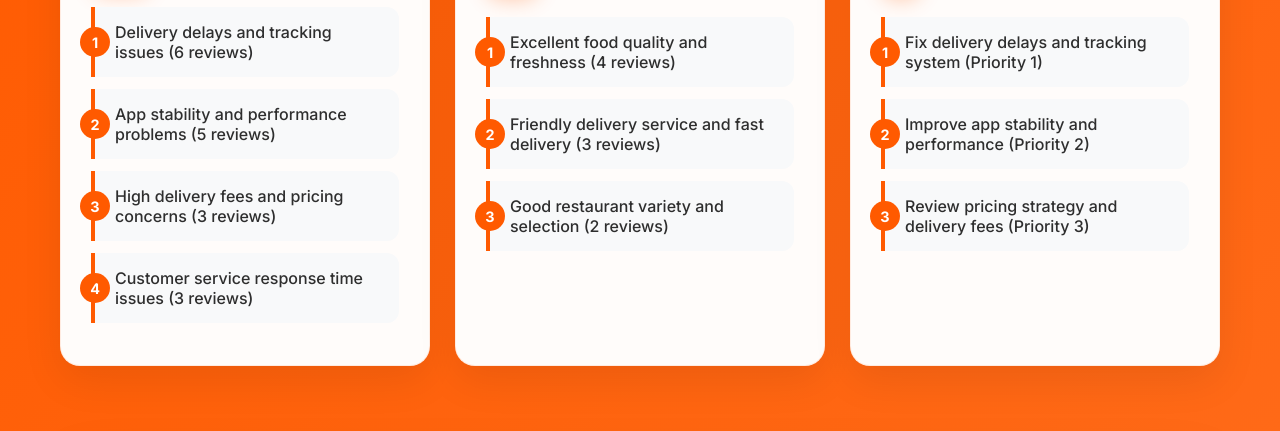
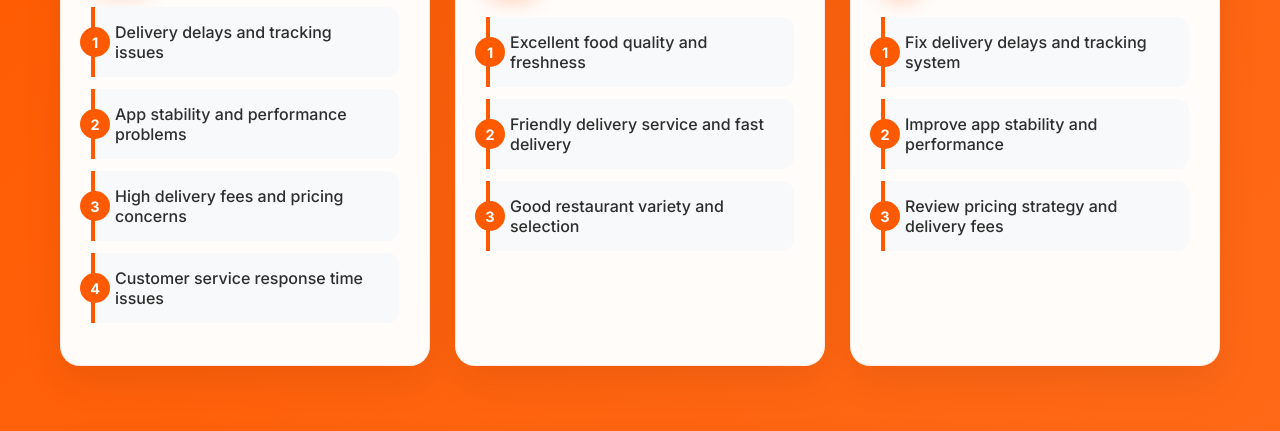
Before and after one commit to Vijda/Talabat-Product-Operations-AI-Use-Case, a plain HTML site: page index.html in a window 1280 px wide. Shown: the part 369-800 px from the top of the page. Drawn offline with Linux system fonts and the light colour scheme.

Commit message:
Update index.html

```diff
--- a/index.html
+++ b/index.html
@@ -782,10 +782,10 @@
                         <div class="insight-title">Top 4 Issues</div>
                     </div>
                     <ul class="insight-list issues-list">
-                        <li class="insight-item">Delivery delays and tracking issues (6 reviews)</li>
-                        <li class="insight-item">App stability and performance problems (5 reviews)</li>
-                        <li class="insight-item">High delivery fees and pricing concerns (3 reviews)</li>
-                        <li class="insight-item">Customer service response time issues (3 reviews)</li>
+                        <li class="insight-item">Delivery delays and tracking issues </li>
+                        <li class="insight-item">App stability and performance problems </li>
+                        <li class="insight-item">High delivery fees and pricing concerns </li>
+                        <li class="insight-item">Customer service response time issues </li>
                     </ul>
                 </div>
 
@@ -795,9 +795,9 @@
                         <div class="insight-title">Top 3 Positive Aspects</div>
                     </div>
                     <ul class="insight-list positive-list">
-                        <li class="insight-item">Excellent food quality and freshness (4 reviews)</li>
-                        <li class="insight-item">Friendly delivery service and fast delivery (3 reviews)</li>
-                        <li class="insight-item">Good restaurant variety and selection (2 reviews)</li>
+                        <li class="insight-item">Excellent food quality and freshness </li>
+                        <li class="insight-item">Friendly delivery service and fast delivery </li>
+                        <li class="insight-item">Good restaurant variety and selection </li>
                     </ul>
                 </div>
 
@@ -807,9 +807,9 @@
                         <div class="insight-title">Top 3 Customer Recommendations</div>
                     </div>
                     <ul class="insight-list recommendations-list">
-                        <li class="insight-item">Fix delivery delays and tracking system (Priority 1)</li>
-                        <li class="insight-item">Improve app stability and performance (Priority 2)</li>
-                        <li class="insight-item">Review pricing strategy and delivery fees (Priority 3)</li>
+                        <li class="insight-item">Fix delivery delays and tracking system </li>
+                        <li class="insight-item">Improve app stability and performance </li>
+                        <li class="insight-item">Review pricing strategy and delivery fees </li>
                     </ul>
                 </div>
             </div>
```
